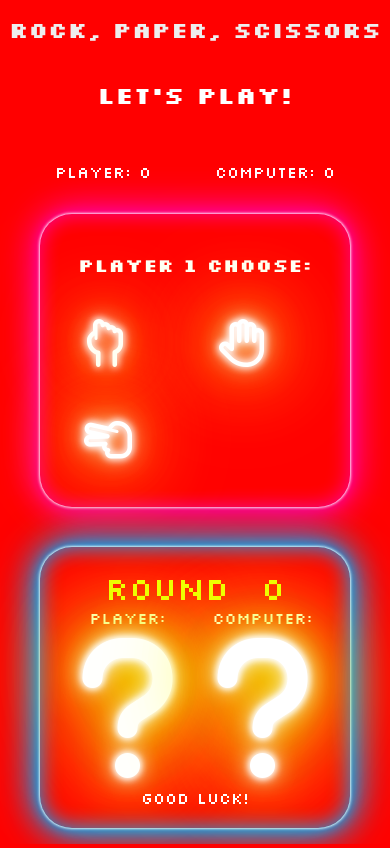
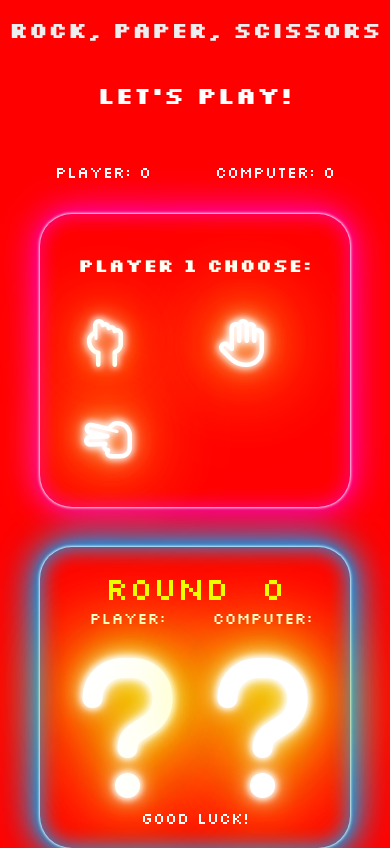
Before and after one commit to msb-glitch/console-rock-paper-scissors, a plain HTML site: page index.html in a window 390 px wide. Drawn offline with Linux system fonts and the light colour scheme; a web font is replaced by a local one.

Commit message:
Fix layout issues with icon sizes at different breakpoints

```diff
--- a/index.html
+++ b/index.html
@@ -29,7 +29,7 @@
 
     <!-- to do:
             replace centering with proper flexbox
-            fix vertical spacing on small areas
+
 
     //
     //
@@ -38,7 +38,7 @@
     -->
     <div class="content">
         <div class="playerselection">
-            <div class="heading"><h3><center>Player 1 choose:</center></h3></div>
+            <div class="heading"><h3>Player 1 choose:</h3></div>
             <div id="rock" class="playerchoice"><i class="fa-regular fa-hand-back-fist"></i></div>
             <div id="paper" class="playerchoice"><i class="fa-regular fa-hand"></i></i></div>
             <div id="scissors" class="playerchoice"><i class="fa-regular fa-hand-scissors"></i></div>
@@ -49,8 +49,8 @@
                 </div>
             </div>
             <div class="middle">
-                <div class="playerchose"><center>Player: <br><i class="fa-solid fa-question tie"></i></center></div>
-                <div class="computerchose"><center>Computer: <br><i class="fa-solid fa-question tie"></i></center></div>
+                <div class="playerchose">Player: <br><i class="fa-solid fa-question tie"></i></div>
+                <div class="computerchose">Computer: <br><i class="fa-solid fa-question tie"></i></div>
             </div>
             <div class="bottom">
                 <div class="roundresult">Good luck! </div>
--- a/style.css
+++ b/style.css
@@ -60,8 +60,9 @@ body {
 
 }
 
-.playerselection h3 {
+.playerselection .heading {
     font-family: 'Silkscreen';
+    text-align: center;
 }
 
 .playerselection {
@@ -154,10 +155,14 @@ body {
 .computerwin,
 .playerwin,
 .nowinner {
-    font-size: 20em;
+    font-size: 18em;
+    margin-top: 20px;
 
 }
+.playerchose, .computerchose{
+    text-align: center;
 
+}
 .bottom {
     display: flex;
     justify-content: center;
@@ -246,7 +251,14 @@ body {
 }
 /* Large Devices, Wide Screens */
 @media (max-width : 1200px) {
+    .playerchose i,
+    .computerchose i,
+    .computerwin,
+    .playerwin,
+    .nowinner {
+        font-size: 16em;
 
+    }
 
 }
 /* Medium Devices, Desktops */
@@ -259,8 +271,11 @@ body {
     .computerwin,
     .playerwin,
     .nowinner {
-        font-size: 16em;
+        font-size: 12em;
 
+    }
+    .header h1{
+        font-size: 2.2em;
     }
 
 }
@@ -278,7 +293,7 @@ body {
     .computerwin,
     .playerwin,
     .nowinner {
-        font-size: 14em;
+        font-size: 12em;
 
     }
     .content{
@@ -292,6 +307,7 @@ body {
     }
     .playerselection .heading{
      flex: 0 1 100%;
+
     }
     .playerselection .playerchoice{
         flex: 1 0 33%;
@@ -302,7 +318,7 @@ body {
 }
 
 /* Extra Small Devices, Phones */
-@media (max-width : 530px) {
+@media (max-width : 548px) {
     body {
         background-color: red;
     }
```
